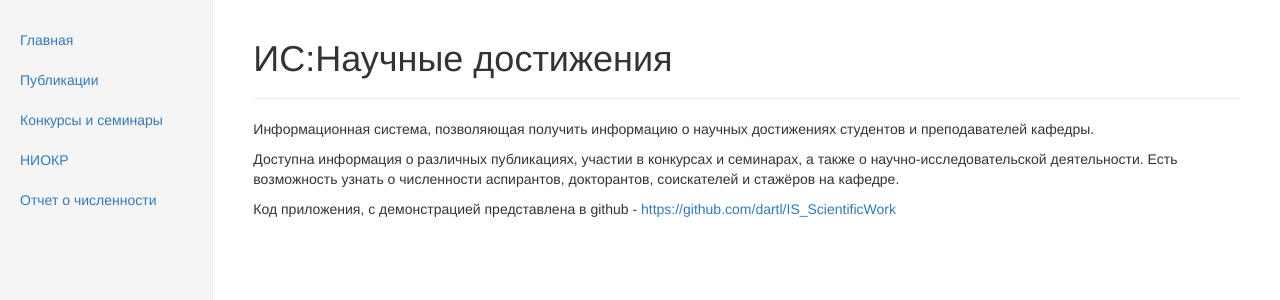
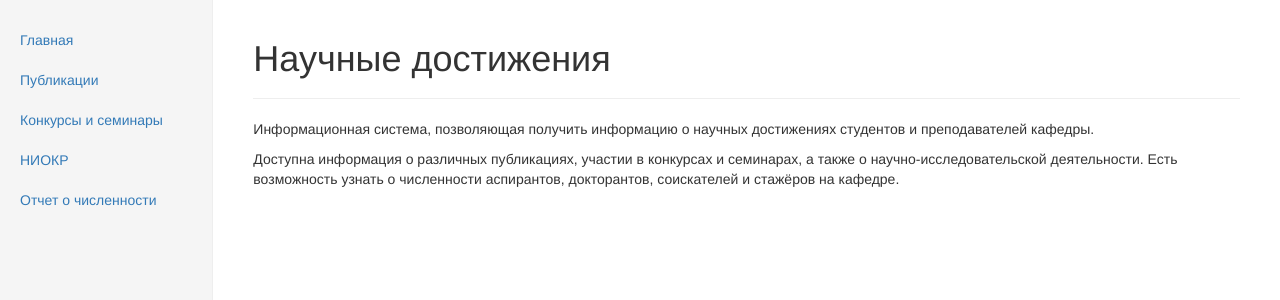
Before and after one commit to w3prog/moevm_apps, a Django app: page /scientificWork/ in a window 1280 px wide. Shown: the part 51-351 px from the top of the page. Run offline with Django 3.2, Linux system fonts and the light colour scheme; parts of the project's set-up code (start-up, migrations or seed data) failed here and were passed over; some libraries are stand-ins or nearby versions.

Commit message:
Добавил фавикон для приложений

```diff
--- a/scientificWork/templates/scientificWork/index.html
+++ b/scientificWork/templates/scientificWork/index.html
@@ -1,7 +1,6 @@
 {% extends 'scientificWork/template_main.html' %}
-{% block pagename %}ИС:Научные достижения{% endblock %}
+{% block pagename %}Научные достижения{% endblock %}
 {% block content %}
     <p>Информационная система, позволяющая получить информацию о научных достижениях студентов и преподавателей кафедры.</p>
     <p>Доступна информация о различных публикациях, участии в конкурсах и семинарах, а также о научно-исследовательской деятельности. Есть возможность узнать о численности аспирантов, докторантов, соискателей и стажёров на кафедре.</p>
-    <p>Код приложения, с демонстрацией представлена в github - <a href="https://github.com/dartl/IS_ScientificWork" target="_blank">https://github.com/dartl/IS_ScientificWork</a></p>
 {% endblock %}
--- a/scientificWork/templates/scientificWork/template_main.html
+++ b/scientificWork/templates/scientificWork/template_main.html
@@ -9,7 +9,7 @@
         <!-- Bootstrap -->
         <link href="{% static 'scientificWork/css/bootstrap.min.css' %}" rel="stylesheet">
         <link href="{% static 'scientificWork/css/style.css' %}" rel="stylesheet">
-
+        <link href="{% static 'teacherPlan/img/favicon.ico' %}" rel="icon">
         <!-- HTML5 Shim and Respond.js IE8 support of HTML5 elements and media queries -->
         <!-- WARNING: Respond.js doesn't work if you view the page via file:// -->
         <!--[if lt IE 9]>scientificWork/
--- a/studentrecords/templates/layout.html
+++ b/studentrecords/templates/layout.html
@@ -8,6 +8,7 @@
 
         <link href="{% static 'css/bootstrap.min.css' %}" rel="stylesheet">
         <link href="{% static 'css/style.css' %}" rel="stylesheet">
+        <link href="{% static 'teacherPlan/img/favicon.ico' %}" rel="icon">
     </head>
     <body>
 
--- a/teacherPlan/templates/teacherPlan/index_main_page.html
+++ b/teacherPlan/templates/teacherPlan/index_main_page.html
@@ -12,6 +12,7 @@
     <link href="{% static 'scientificWork/css/bootstrap.min.css' %}" rel="stylesheet">
     <link href="{% static 'teacherPlan/css/style.css' %}" rel="stylesheet">
     <link href="{% static 'scientificWork/css/style.css' %}" rel="stylesheet">
+    <link href="{% static 'teacherPlan/img/favicon.ico' %}" rel="icon">
 </head>
 <body>
 
--- a/teacherPlan/templates/teacherPlan/pages/template.html
+++ b/teacherPlan/templates/teacherPlan/pages/template.html
@@ -10,6 +10,7 @@
     <link href="{% static 'teacherPlan/lib/bootstrap/dist/css/bootstrap.min.css' %}" rel="stylesheet">
     <link href="{% static 'teacherPlan/lib/bootstrap/dist/css/bootstrap-theme.min.css' %}" rel="stylesheet">
     <link href="{% static 'teacherPlan/css/style.css' %}" rel="stylesheet">
+    <link href="{% static 'teacherPlan/img/favicon.ico' %}" rel="icon">
 
 </head>
 <body>
```
Also changed, not shown: teacherPlan/static/teacherPlan/img/favicon.ico (added).
